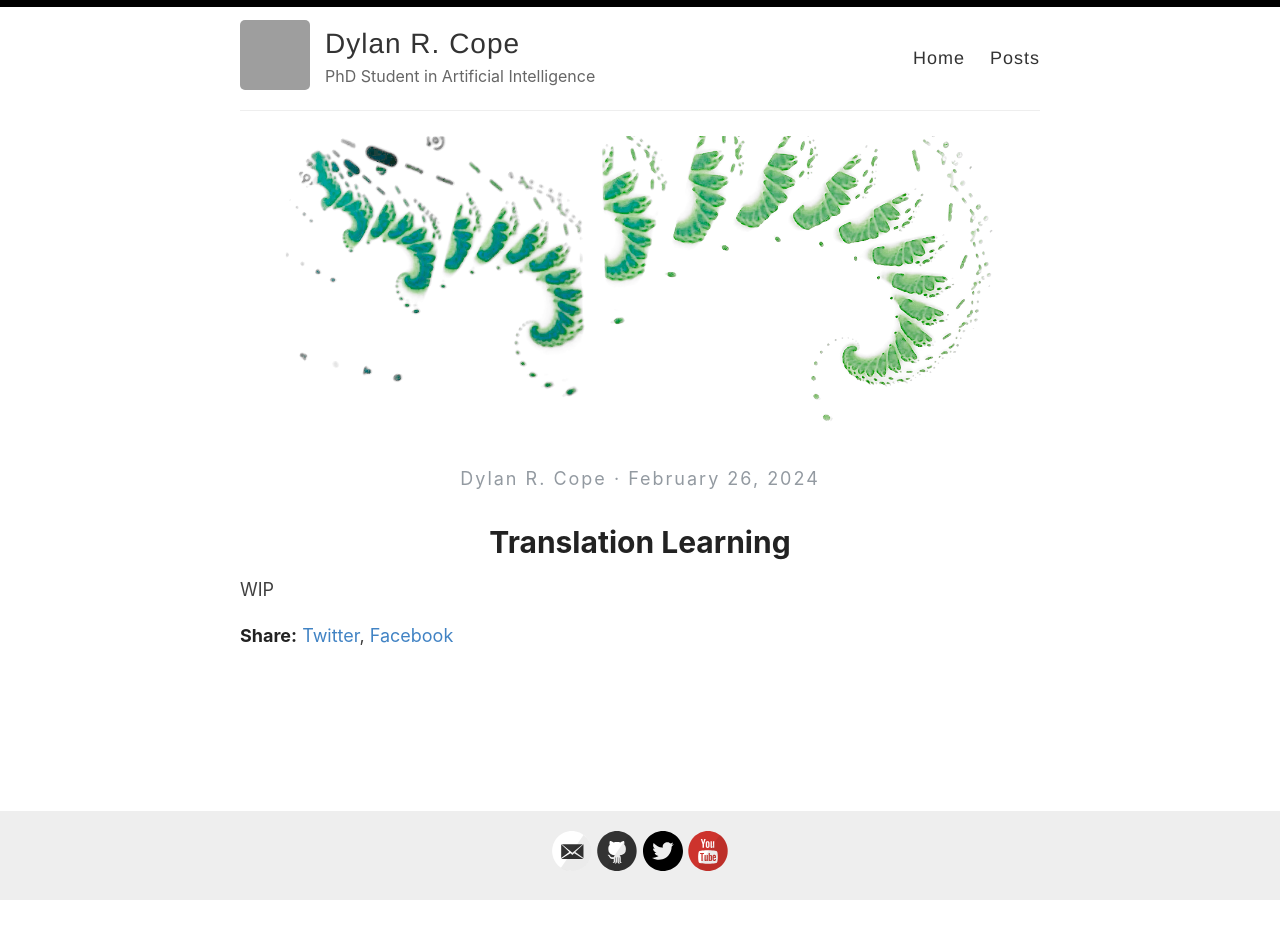
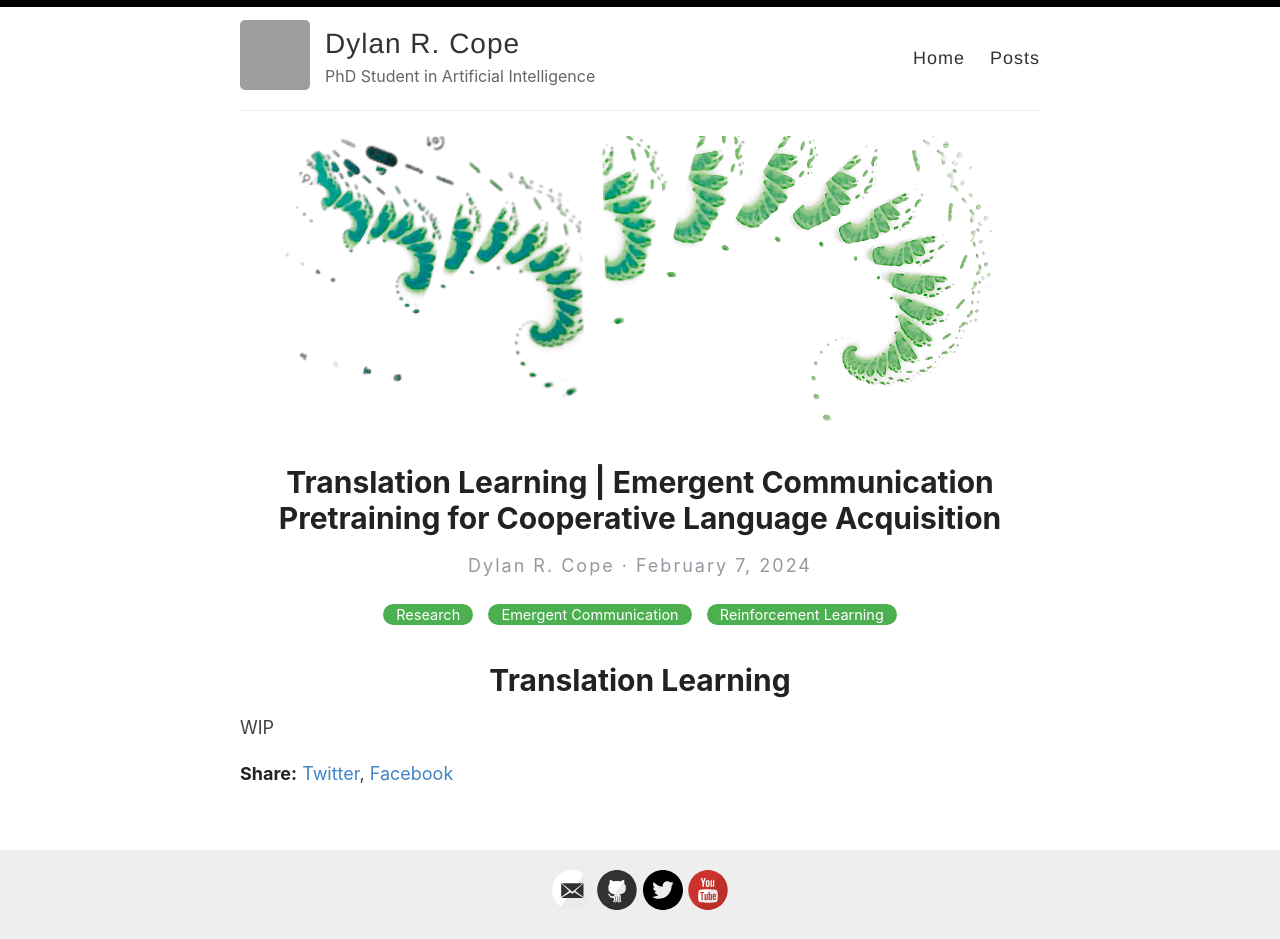
Before and after one commit to DylanCope/dylancope.github.io, a Jekyll site: the page built from _posts/2024-2-7-translation-learning.md, in a window 1280 px wide. Built offline with Jekyll 4.4.1, drawn with Linux system fonts in a browser that asks for light colours; our own code applies the rules of GitHub Pages for plain Markdown files; before the commit the page ends 901 px from its top, so only the background shows below that; grey boxes are pictures that could not be loaded.

Commit message:
Update 2024-2-7-translation-learning.md

```diff
--- a/_posts/2024-2-7-translation-learning.md
+++ b/_posts/2024-2-7-translation-learning.md
@@ -1,6 +1,6 @@
 ---
 layout: post
-title: Translation Learning: Emergent Communication Pretraining for Cooperative Language Acquisition
+title: Translation Learning | Emergent Communication Pretraining for Cooperative Language Acquisition
 categories: [Research, Emergent Communication, Reinforcement Learning]
 excerpt: WIP
 ---
```
